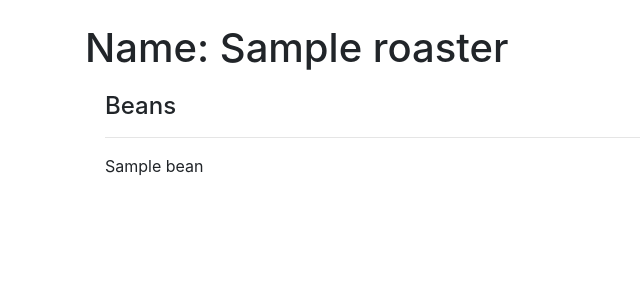
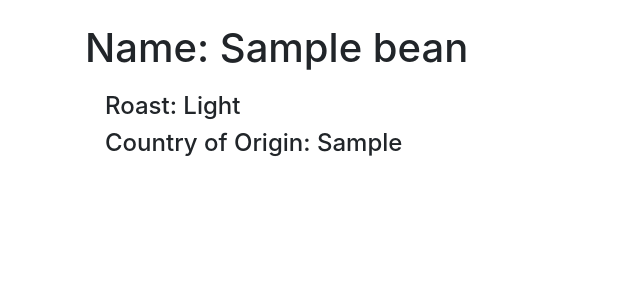
Before and after one commit to supertom44/BestBeans, a Django app: template coffee/templates/coffee/bean_detail.html in a window 1280 px wide. Shown: the part 56-356 px from the top of the page, without its empty margins (0-640 px from the left). Run offline with Django 3.2, Linux system fonts and the light colour scheme; the template is opened without the code that fills it: values that come from a table or form of the project are taken from there, others are empty; tables that the repository leaves empty hold one stand-in row (values such as "Sample post"); some libraries are stand-ins or nearby versions.

Commit message:
Stubbed out basic details page for beans

```diff
--- a/coffee/models.py
+++ b/coffee/models.py
@@ -34,3 +34,6 @@ class Bean(models.Model):
 
     def __str__(self):
         return self.name + " by " + self.roaster.name
+
+    def get_absolute_url(self):
+        return reverse('bean-detail', args=[str(self.id)])
--- a/coffee/templates/coffee/bean_detail.html
+++ b/coffee/templates/coffee/bean_detail.html
@@ -1,14 +1,10 @@
 {% extends "base_generic.html" %}
 
 {% block content %}
-    <h1>Name: {{ roaster.name }}</h1>
+    <h1>Name: {{ bean.name }}</h1>
     <div style="margin-left:20px;margin-top:20px">
-        <h4>Beans</h4>
-
-        {% for bean in roaster.bean_set.all %}
-            <hr>
-            <p>{{ bean.name}}</p>
-        {% endfor %}
+        <h4>Roast: {{ bean.get_roast_level_display }}</h4>
+        <h4>Country of Origin: {{ bean.country_of_origin }}</h4>
     </div>
 
 {% endblock %}
--- a/coffee/templates/coffee/bean_list.html
+++ b/coffee/templates/coffee/bean_list.html
@@ -16,6 +16,7 @@
                         <h5>{{ bean.get_roast_level_display }} | {{ bean.country_of_origin }}</h5>
                         <div class="btn-group" role="group">
                             <a class="btn btn-primary" href="{{ bean.roaster.get_absolute_url }}">{{ bean.roaster.name }}</a>
+                            <a class="btn btn-primary" href="{{ bean.get_absolute_url }}">Details</a>
                         </div>
                     </div>
                 {% endfor %}
--- a/coffee/templates/coffee/roaster_list.html
+++ b/coffee/templates/coffee/roaster_list.html
@@ -15,8 +15,7 @@
                         <h3>{{ roaster.name }}</h3>
                         <div class="btn-group" role="group">
                             <a class="btn btn-primary" href="{{ roaster.url }}" target="_blank">Visit</a>
-                            <a class="btn btn-primary" href="{{ roaster.get_absolute_url }}">Details</a>
-                            <a class="btn btn-primary" href="#">Beans</a>
+                            <a class="btn btn-primary" href="{{ roaster.get_absolute_url }}">Details/Beans</a>
                         </div>
                     </div>
                 {% endfor %}
--- a/coffee/urls.py
+++ b/coffee/urls.py
@@ -6,4 +6,5 @@ urlpatterns = [
     path('', views.RoasterListView.as_view(), name='roasters'),
     path('roaster/<int:pk>', views.RoasterDetailView.as_view(), name='roaster-detail'),
     path('beans', views.BeansListView.as_view(), name='beans'),
+    path('bean/<int:pk>', views.BeanDetailView.as_view(), name='bean-detail'),
 ]
--- a/coffee/views.py
+++ b/coffee/views.py
@@ -15,3 +15,7 @@ class RoasterDetailView(generic.DetailView):
 
 class BeansListView(generic.ListView):
     model = Bean
+
+
+class BeanDetailView(generic.DetailView):
+    model = Bean
```
